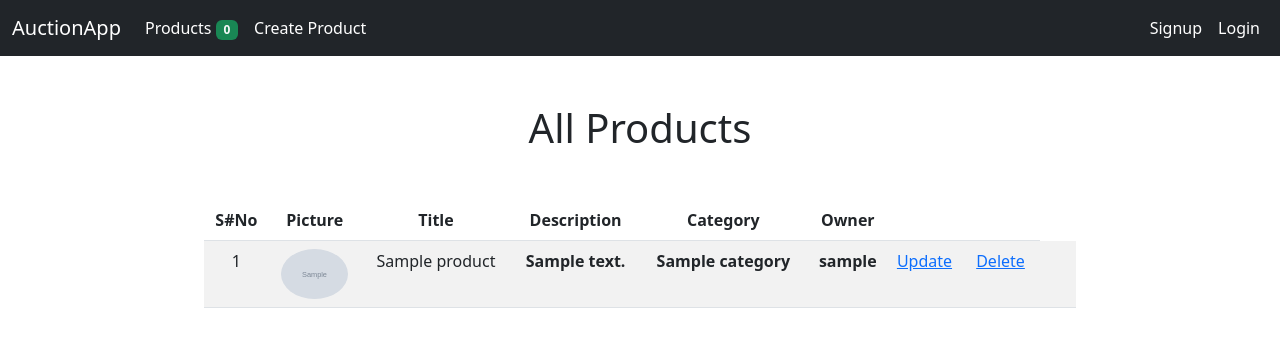
After one commit to maliabbas101/AuctionApp, a Django app: page /products in a window 1280 px wide. The commit adds this page. Shown: the top 347 px of the page. Run offline with Django 4.2, Linux system fonts and the light colour scheme; tables that the repository leaves empty hold one stand-in row (values such as "Sample post"); grey boxes marked "Sample" are stand-in pictures.

```diff
--- a/AuctApp/urls.py
+++ b/AuctApp/urls.py
@@ -21,6 +21,7 @@ from django.views.generic.base import TemplateView
 
 urlpatterns = [
     path("", TemplateView.as_view(template_name="home.html"), name="home"),
+    path('', include('products.urls')),
     path('admin/', admin.site.urls),
     # path('', include('products.url')),
     path('users/', include('users.urls')),
--- a/products/models/__init__.py
+++ b/products/models/__init__.py
@@ -1 +1 @@
-from .import category, product
+from .import category, product, image
--- a/products/models/product.py
+++ b/products/models/product.py
@@ -2,7 +2,6 @@ from django.db import models
 from django.core.validators import MinValueValidator
 from .category import Category
 from users.models.auction_user import AuctionUser
-
 
 
 class Product(models.Model):
@@ -16,7 +15,6 @@ class Product(models.Model):
     auctionuser = models.ForeignKey(AuctionUser, on_delete=models.CASCADE)
     category = models.ForeignKey(
         Category, on_delete=models.CASCADE)
-
 
     def __str__(self):
         return self.title
--- /dev/null
+++ b/products/templates/products/product_list.html
@@ -0,0 +1,52 @@
+{% extends 'base.html' %}
+{% block content %}
+{% for product in product_list %}
+    {% for colname in product.column_set.all  %}
+        <p>{{colname}}</p>
+    {% endfor %}
+{% endfor %}
+<div class="container d-flex mt-5" style="width: 70%;">
+    <div class="col">
+        <h1 class="text-center">All Products</h1>
+        <table class="table table-striped mt-5 table-hover">
+            <thead>
+                <tr>
+                    <th class="text-center" scope="col">S#No</th>
+                    <th class="text-center" scope="col">Picture</th>
+                    <th class="text-center" scope="col">Title</th>
+                    <th class="text-center" scope="col">Description</th>
+                    <th class="text-center" scope="col">Category</th>
+                    <th class="text-center" scope="col">Owner</th>
+                    <th></th>
+                    <th></th>
+                </tr>
+            </thead>
+            <tbody>
+                {% for product in product_list %}
+                <tr>
+                    <td class="text-center">{{forloop.counter}}</td>
+                    <td class="text-center"><a href="{%url 'product_detail' product.id%}"><img src="{{product.photo.url}}" alt="" class="rounded-circle"
+                      style="height: 50px"></a></td>
+
+                    <td class="text-center">{{product.title}}</td>
+                    <td class="text-center"><b>{{product.description}}</b></td>
+                    <td class="text-center"><b>{{product.category}}</b></td>
+                    <td class="text-center"><b>{{product.auctionuser}}</b></td>
+
+                <td><a href="{% url 'product_update' product.id %} ">Update</a></td>
+                <td><a href="{% url 'product_delete' product.id %}">Delete</a></td>
+                <td></td>
+                <td></td>
+                </tr>
+                <tr>
+                </tr>
+
+            {% endfor %}
+
+            </tbody>
+        </table>
+    </div>
+
+</div>
+
+{% endblock content %}
--- a/products/urls.py
+++ b/products/urls.py
@@ -4,9 +4,8 @@ from django.contrib.auth.decorators import login_required
 from . import views
 
 
-
 urlpatterns = [
-    path('products', views.product_view.ProductListView,
+    path('products', views.product_view.ProductListView.as_view(),
          name='products'),
     path('products/<int:pk>/detail',
          views.product_view.ProductDetailView.as_view(), name='product_detail'),
--- a/products/views/product_view.py
+++ b/products/views/product_view.py
@@ -10,7 +10,7 @@ from django.core.exceptions import PermissionDenied
 
 class ProductBaseView(View):
     model = Product
-    fields = ['title','description','price','category','photo', 'auctionuser']
+    fields = ['title','description','starting_price','category','photo', 'auctionuser']
     success_url = reverse_lazy('products')
 
 
--- a/users/templates/home.html
+++ b/users/templates/home.html
@@ -7,6 +7,10 @@
   Hi {{ user.username }}!
   <p><a href="{% url 'logout' %}">Log Out</a></p>
 {% else %}
-  <p>You are not logged in</p>
+   <div class="text-center">
+     <h3 class="mt-3">Login to View Products and start bidding.</h3>
+     <img src="https://res.cloudinary.com/dllkbvnu7/image/upload/v1673006498/media/auction_frontpage_xlh8ht.png" alt="Image Loading" style="width: 60vw;">
+   </div>
 {% endif %}
+
 {% endblock %}
--- a/users/templates/navbar.html
+++ b/users/templates/navbar.html
@@ -5,9 +5,14 @@
     <div class="collapse navbar-collapse" id="navbarSupportedContent">
       <ul class="navbar-nav me-auto mb-2 mb-lg-0">
         <li class="nav-item">
-          <a class="nav-link active" aria-current="page" href="/">
-            Cart
+          <a class="nav-link active" aria-current="page" href="{%url 'products'%}">
+            Products
             <span class="badge bg-success text-light">{{ request.session.cart.keys|length }}</span>
+          </a>
+        </li>
+        <li class="nav-item">
+          <a class="nav-link active" aria-current="page" href="{%url 'product_create'%}">
+            Create Product
           </a>
         </li>
       </ul>
```
Also changed, not shown: products/models/image.py (added, +7 -0 lines), products/templates/products/product_confirm_delete.html (added, +19 -0 lines), products/templates/products/product_detail.html (added, +40 -0 lines), products/templates/products/product_form.html (added, +21 -0 lines), products/migrations/0002_alter_product_photo.py (added), products/migrations/0003_alter_product_photo.py (added), products/migrations/0004_image.py (added).
